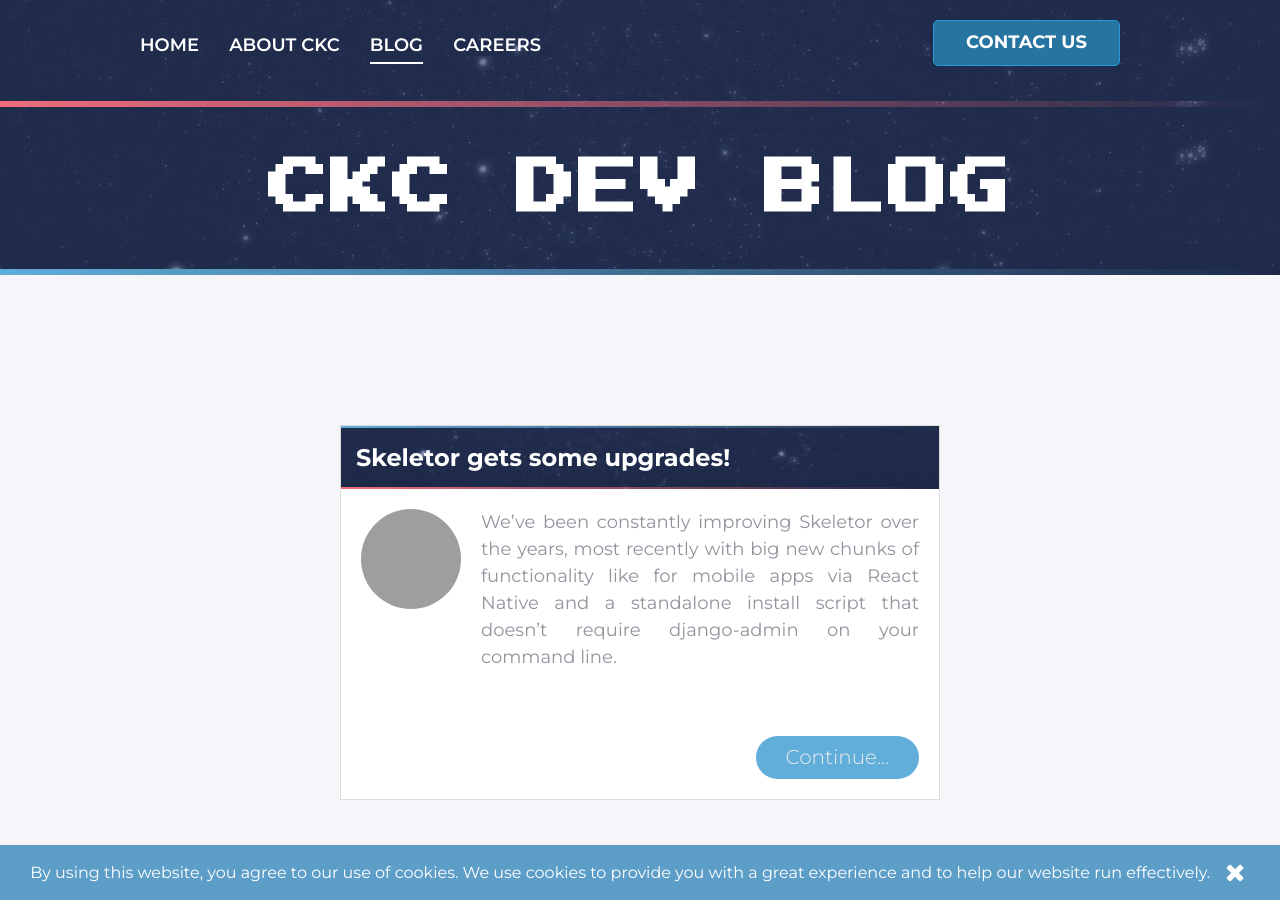
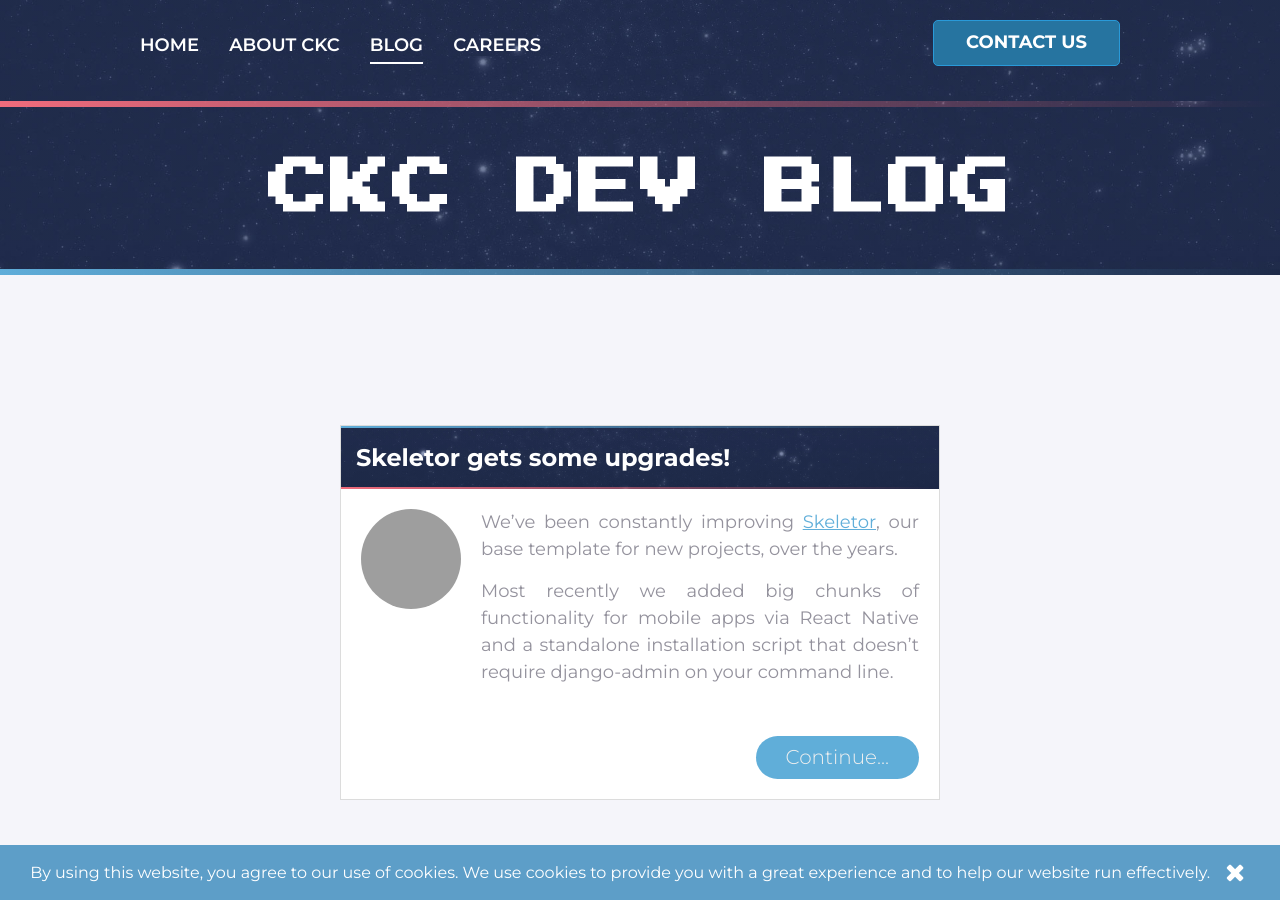
Before and after one commit to ckcollab/ckcollab, a Jekyll site: the page built from blog.html, in a window 1280 px wide and 900 px high. Built offline with Jekyll 4.4.1, drawn with Linux system fonts in a browser that asks for light colours; some of the changed lines change nothing that is shown; grey boxes are pictures that could not be loaded.

Commit message:
fix links, tweaks

````diff
--- a/_posts/2023-01-06-Skeletor-Upgrades.md
+++ b/_posts/2023-01-06-Skeletor-Upgrades.md
@@ -4,9 +4,10 @@
 author: eric
 ---
 
-We've been constantly improving Skeletor over the years, most recently with
-big new chunks of functionality like for mobile apps via React Native and
-a standalone install script that doesn't require django-admin on your command line.
+We've been constantly improving [Skeletor](https://github.com/ckc-org/skeletor/), our base template for new projects, over the years.
+
+Most recently we added big chunks of functionality for mobile apps via React Native and
+a standalone installation script that doesn't require django-admin on your command line.
 
 <!--more-->
 
@@ -24,17 +25,17 @@
 ```
 
 Now you have a Django + Vue + React Native project you can deploy to Heroku and get on the
-app stores very quickly. You could add realtime chat in a few steps with [https://github.com/ckc-org/django-chit-chat](`django-chit-chat`).
+app stores very quickly. You could add realtime chat in a few steps with [django-chit-chat](https://github.com/ckc-org/django-chit-chat).
 
 
 ### Mobile!
 
-One of the biggest changes for Skeletor, and for Ckc, is adding mobile app support. We've stayed
+One of the biggest changes for Skeletor, and for Ckc in 2022, was adding mobile app support. We've steered
 away from that ecosystem until recently, where we've found [React Native](https://reactnative.dev/) to be a pretty great tool..
 mostly thanks to the folks at [Expo](https://expo.dev/) and their nicely packaged modules.
 
 We played with [Native Base](https://nativebase.io/) this year and were actually burned pretty
-badly by it. We started out with this framework and it seemed fine, but pretty soon
+badly by it. We started out with this framework, and it seemed fine, but pretty soon
 we were experiencing horrible latency loading some components. Then we hit a final straw
 where things were just too slow and had to rip it out.
 
@@ -73,6 +74,6 @@
  * Add opinionated react support, once we have some good opinions!
  * More modules in the mobile base app, like password reset
  * And more broadly, semi-out of scope for this article, is more Ckc maintained packages, we currently have:
-   * [https://github.com/ckc-org/django-ckc](django-ckc) - nice helpers for django in general
-   * [https://github.com/ckc-org/django-chit-chat](django-chit-chat) - chat via websockets (channels!)
-   * [https://github.com/ckc-org/dotfiles](dotfiles) - boot up a dev machine with neat presets
+   * [django-ckc](https://github.com/ckc-org/django-ckc) - nice helpers for django in general
+   * [django-chit-chat](https://github.com/ckc-org/django-chit-chat) - chat via websockets (channels!)
+   * [dotfiles](https://github.com/ckc-org/dotfiles) - boot up a dev machine with neat presets
````
